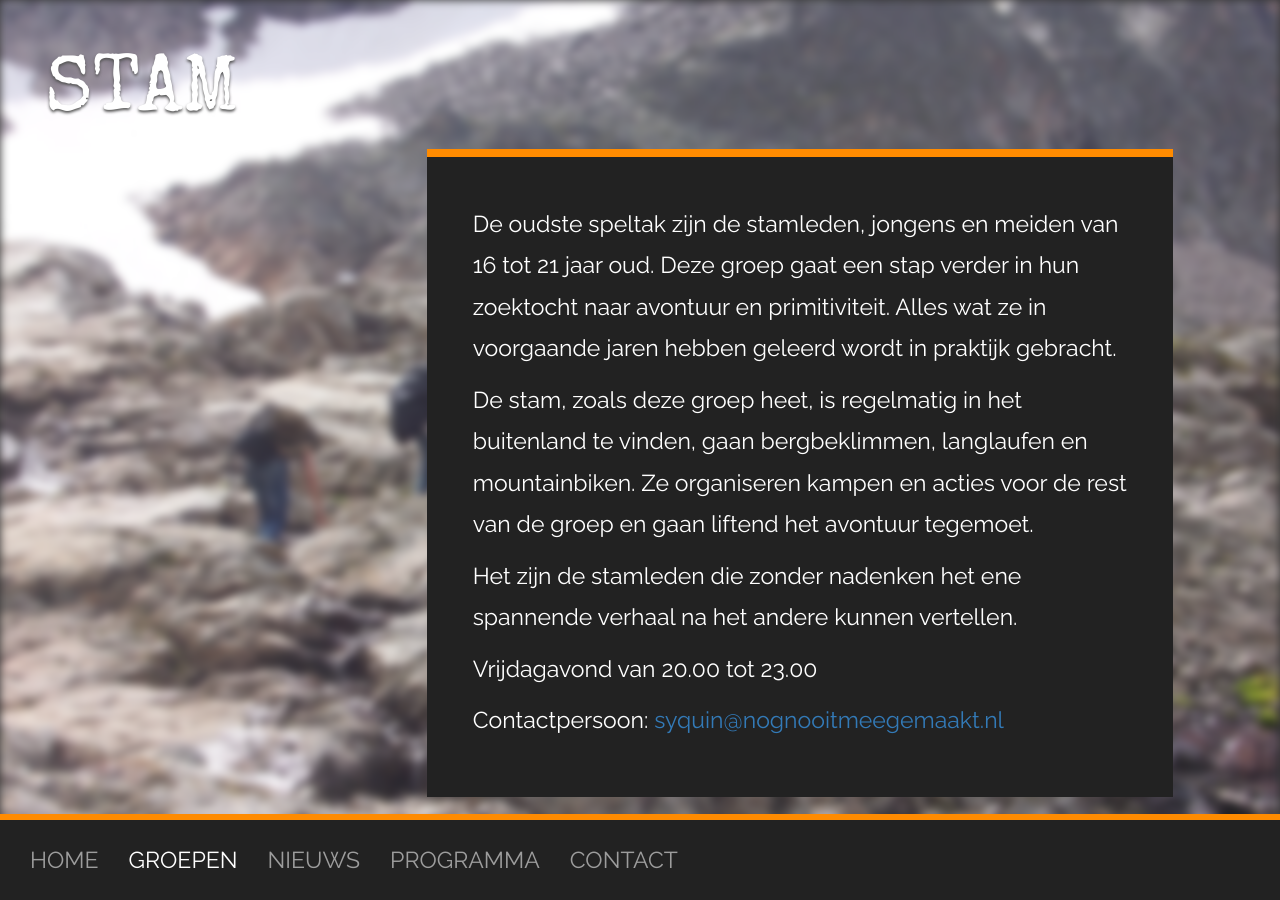
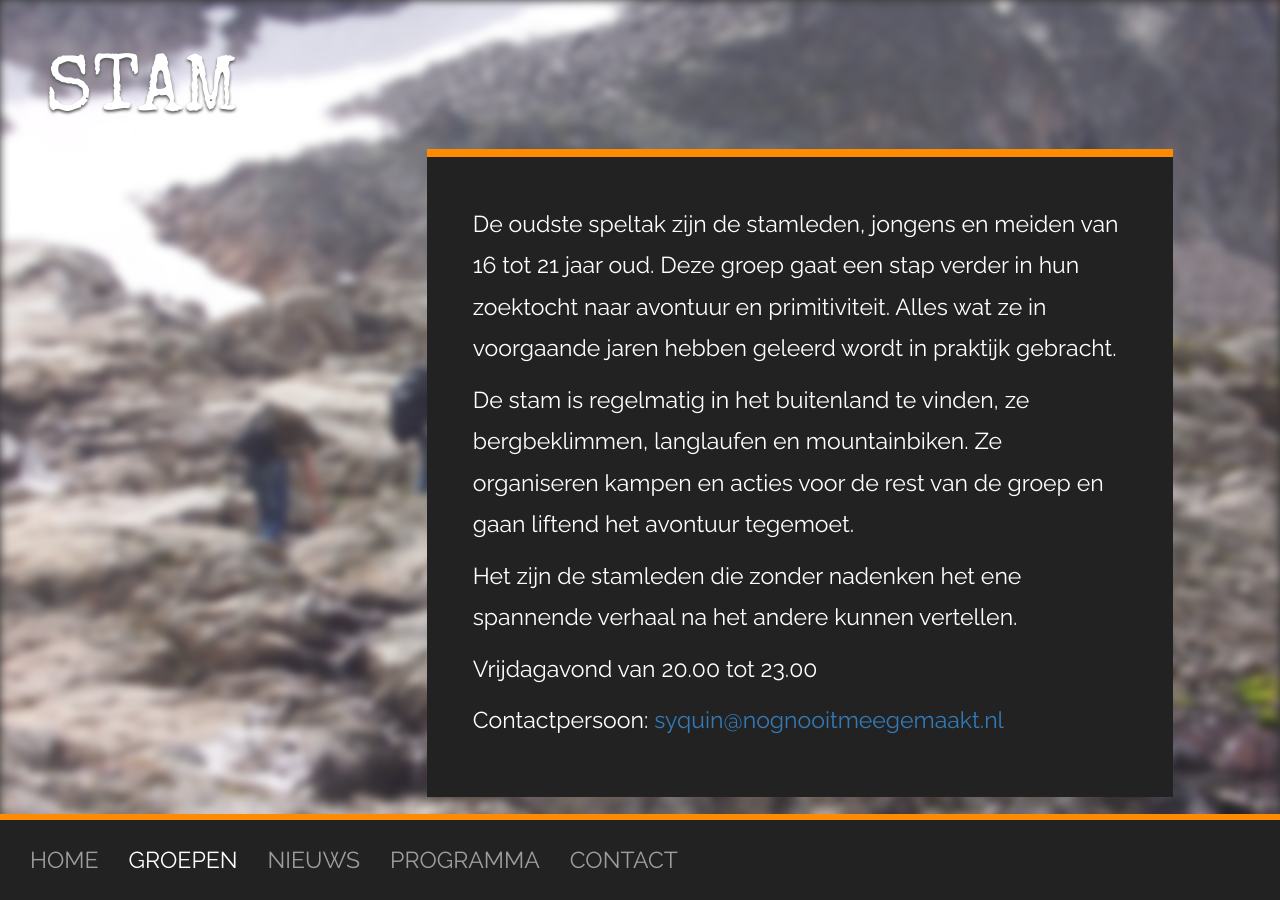
Before and after one commit to nognooitmeegemaakt/website, a Jekyll site: the page built from _groups/stam.html, in a window 1280 px wide. Built offline with Jekyll 4.4.1, drawn with Linux system fonts in a browser that asks for light colours; some web fonts are replaced.

Commit message:
Tweak group texts.

```diff
--- a/_includes/text/stam.md
+++ b/_includes/text/stam.md
@@ -1,6 +1,6 @@
 De oudste speltak zijn de stamleden, jongens en meiden van 16 tot 21 jaar oud. Deze groep gaat een stap verder in hun zoektocht naar avontuur en primitiviteit. Alles wat ze in voorgaande jaren hebben geleerd wordt in praktijk gebracht.
 
-De stam, zoals deze groep heet, is regelmatig in het buitenland te vinden, gaan bergbeklimmen, langlaufen en mountainbiken. Ze organiseren kampen en acties voor de rest van de groep en gaan liftend het avontuur tegemoet.
+De stam is regelmatig in het buitenland te vinden, ze bergbeklimmen, langlaufen en mountainbiken. Ze organiseren kampen en acties voor de rest van de groep en gaan liftend het avontuur tegemoet.
 
 Het zijn de stamleden die zonder nadenken het ene spannende verhaal na het andere kunnen vertellen.
 
```
Also changed, not shown: _includes/text/scouts.md (line endings or trailing spaces).
